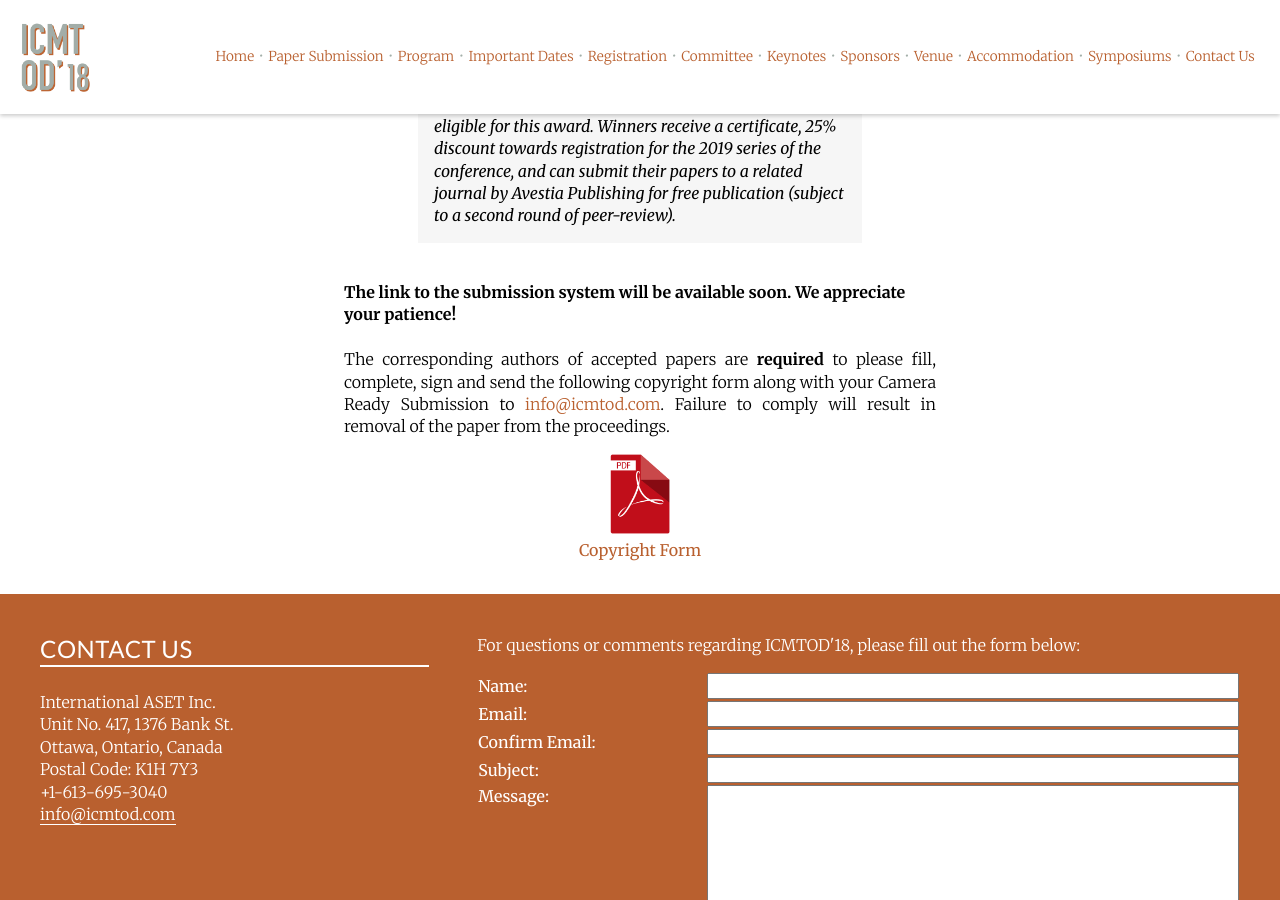
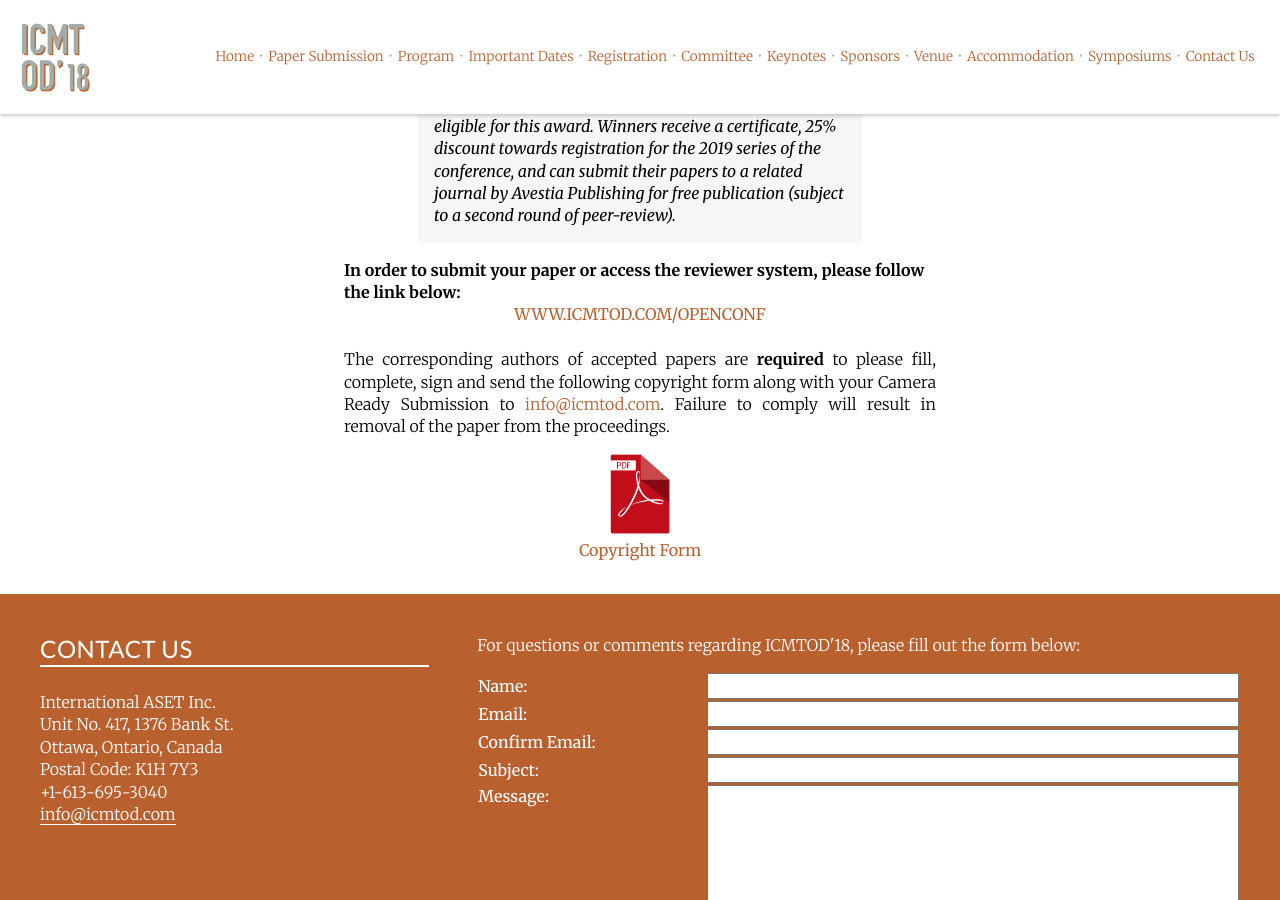
Before and after one commit to intaset/icmtod, a Jekyll site: the page built from papers.html, in a window 1280 px wide and 900 px high, scrolled down 2436 px. Built offline with Jekyll 4.4.1, drawn with Linux system fonts in a browser that asks for light colours; nearby versions of some CDN libraries; Markdown is read by kramdown in place of the engine named in the settings; comment, search, counter and statistics services are not loaded.

Commit message:
added link to openconf

```diff
--- a/papers.html
+++ b/papers.html
@@ -78,14 +78,14 @@ meta: The list of paper topics that an author can refer to when submitting manus
 
     <blockquote>Two best paper awards will be conferred to author(s) who are of the papers that receive the highest rank during the peer-review and by the respected session chairs. Only papers presented at the conference will be eligible for this award. Winners receive a certificate, 25% discount towards registration for the 2019 series of the conference, and can submit their papers to a related journal by Avestia Publishing for free publication (subject to a second round of peer-review).</blockquote>
 
-     <br>
+    <!--  <br>
     <p class="bold">The link to the submission system will be available soon. We appreciate your patience!</p>
-    <br>
+    <br> -->
 
-    <!-- <p class="bold">In order to submit your paper or access the reviewer system, please follow the link below:</p>
+    <p class="bold">In order to submit your paper or access the reviewer system, please follow the link below:</p>
 
     <center><a href="../openconf/" class="body-link allcaps">www.icmtod.com/openconf</a></center><br>
- -->
+
     <p class="body">The corresponding authors of accepted papers are <b>required</b> to please fill, complete, sign and send the following copyright form along with your Camera Ready Submission to <a href="mailto:info@icmtod.com" class="body-link">info@icmtod.com</a>. Failure to comply will result in removal of the paper from the proceedings.</p>
 
     <center><a href="../ICMTOD18_CopyrightForm.pdf" class="body-link"><img src="../img/pdf.png" width="80px"><br>Copyright Form</a></center>
```
Also changed, not shown: 1 other file.
